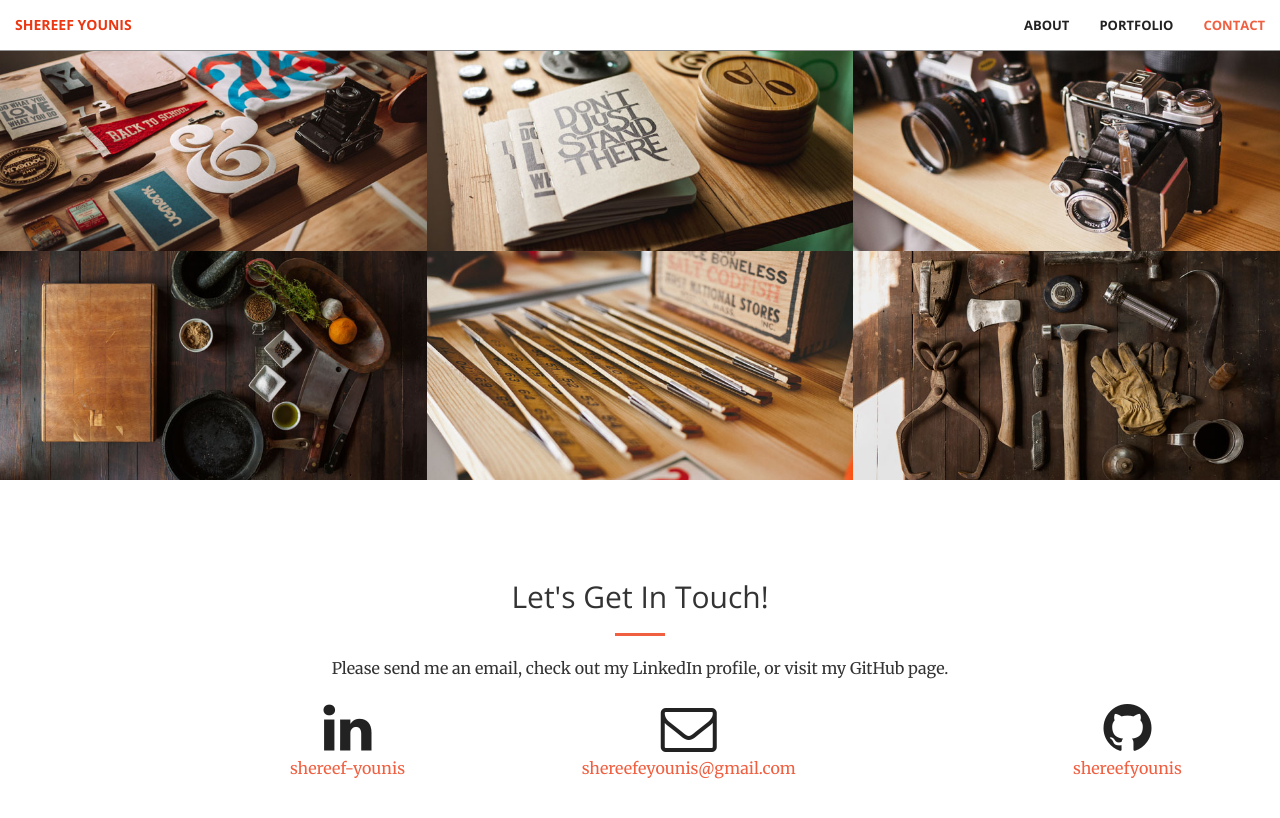
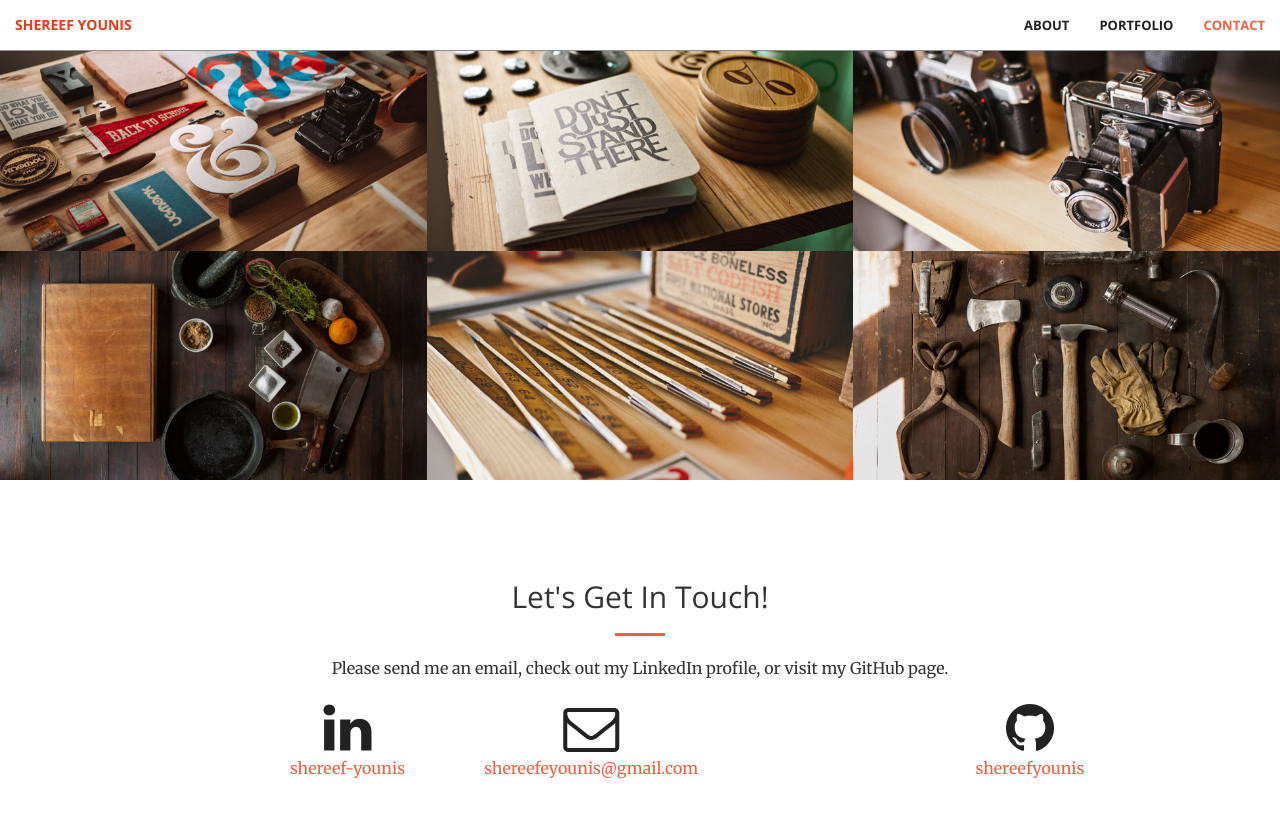
Before and after one commit to shereefyounis/Shereef-Younis-Portfolio, a Jekyll site: the page built from index.html, in a window 1280 px wide and 900 px high, scrolled down 1487 px. Shown: the top 818 px of the window. Built offline with Jekyll 4.4.1, drawn with Linux system fonts in a browser that asks for light colours.

Commit message:
Update contact.html

```diff
--- a/_includes/contact.html
+++ b/_includes/contact.html
@@ -14,7 +14,7 @@
             </a>
         </div>
 
-        <div class="col-lg-3 col-lg-offset-1 text-center">
+        <div class="col-lg-3 col-lg-offset-0 text-center">
             <a href="mailto:{{ site.email }}">
             <i class="fa fa-envelope-o fa-3x wow bounceIn" data-wow-delay=".1s"></i>
                 <p>{{ site.email }}</p>
```
